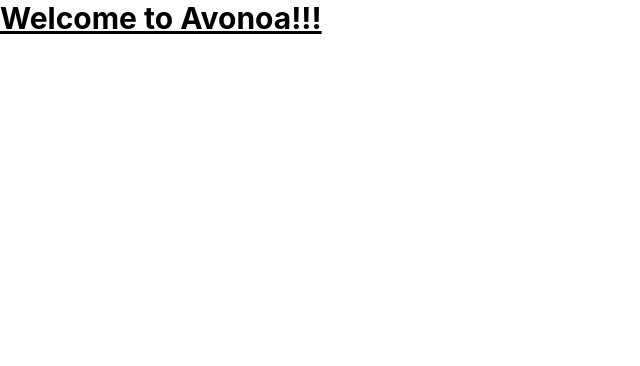
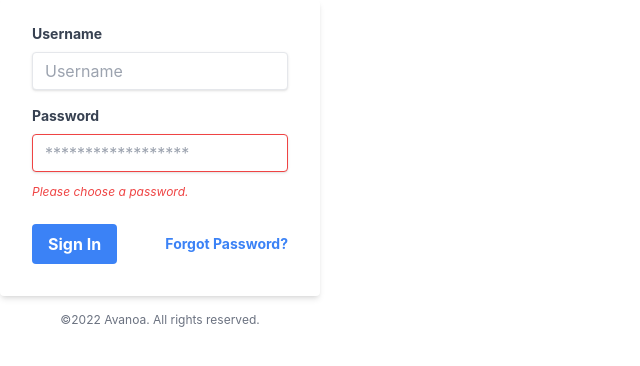
Before and after one commit to nisalrenuja/avanoa-frontend, a React (Create React App) app: page / in a window 1280 px wide. Shown: the top 366 px of the page, without its empty margins (0-640 px from the left). Built offline with nearby package versions, Linux system fonts and the light colour scheme.

Commit message:
Register form updated

```diff
--- a/src/App.js
+++ b/src/App.js
@@ -1,7 +1,63 @@
+import { useState } from "react";
 import "./App.css";
 
 function App() {
-  return <h1 className="text-3xl font-bold underline">Welcome to Avonoa!!!</h1>;
+  const [name, setName] = useState("");
+  const [email, setEmail] = useState("");
+  const [password, setPassword] = useState("");
+
+  return (
+    <div class="w-full max-w-xs">
+      <form class="bg-white shadow-md rounded px-8 pt-6 pb-8 mb-4">
+        <div class="mb-4">
+          <label
+            class="block text-gray-700 text-sm font-bold mb-2"
+            for="username"
+          >
+            Username
+          </label>
+          <input
+            class="shadow appearance-none border rounded w-full py-2 px-3 text-gray-700 leading-tight focus:outline-none focus:shadow-outline"
+            id="username"
+            type="text"
+            placeholder="Username"
+          />
+        </div>
+        <div class="mb-6">
+          <label
+            class="block text-gray-700 text-sm font-bold mb-2"
+            for="password"
+          >
+            Password
+          </label>
+          <input
+            class="shadow appearance-none border border-red-500 rounded w-full py-2 px-3 text-gray-700 mb-3 leading-tight focus:outline-none focus:shadow-outline"
+            id="password"
+            type="password"
+            placeholder="******************"
+          />
+          <p class="text-red-500 text-xs italic">Please choose a password.</p>
+        </div>
+        <div class="flex items-center justify-between">
+          <button
+            class="bg-blue-500 hover:bg-blue-700 text-white font-bold py-2 px-4 rounded focus:outline-none focus:shadow-outline"
+            type="button"
+          >
+            Sign In
+          </button>
+          <a
+            class="inline-block align-baseline font-bold text-sm text-blue-500 hover:text-blue-800"
+            href="#"
+          >
+            Forgot Password?
+          </a>
+        </div>
+      </form>
+      <p class="text-center text-gray-500 text-xs">
+        &copy;2022 Avanoa. All rights reserved.
+      </p>
+    </div>
+  );
 }
 
 export default App;
```
